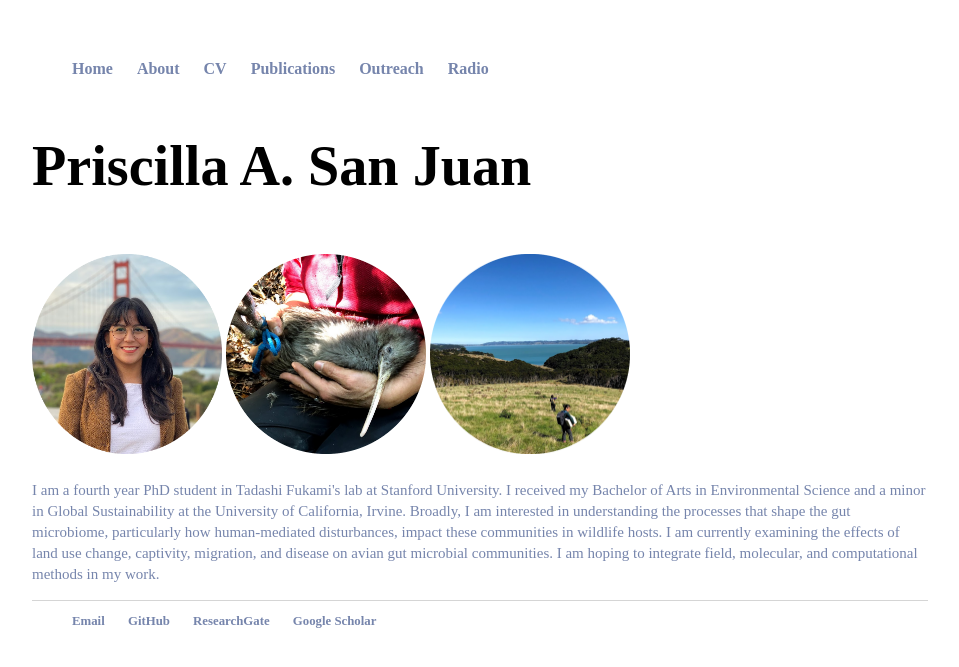
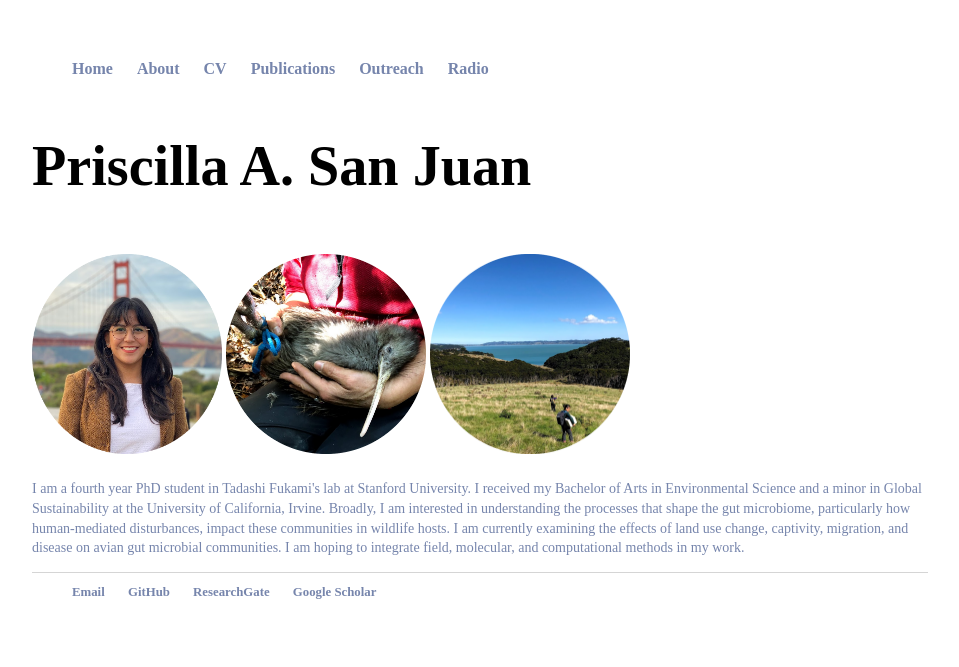
Before and after one commit to psanjuan/psanjuan.github.io, a Jekyll site: the page built from about/index.html, in a window 1280 px wide. Shown: the top 667 px of the page, without its empty margins (160-1119 px from the left). Built offline with Jekyll 4.4.1, drawn with Linux system fonts in a browser that asks for light colours.

Commit message:
Update index.html

```diff
--- a/about/index.html
+++ b/about/index.html
@@ -10,7 +10,7 @@ title: Priscilla A. San Juan, PhD candidate
 <img src="ponui-round.png" alt="headshot" width="200" height="200">
 
 <div class="post">
-<font face = "Avenir"><p style="color:#7685ac;font-size:15px;">
+<font face = "Avenir"><p style="color:#7685ac;font-size:14px;">
 I am a fourth year PhD student in <a href = "https://web.stanford.edu/~fukamit/">Tadashi Fukami's lab</a> at Stanford University. I received my Bachelor of Arts in Environmental Science and a minor in Global Sustainability at the University of California, Irvine.
 Broadly, I am interested in understanding the processes that shape the gut microbiome, particularly how human-mediated disturbances, impact these communities in wildlife hosts. I am currently examining the effects
 of land use change, captivity, migration, and disease on avian gut microbial communities. I am hoping to integrate field, molecular, and computational methods in my work.
```
